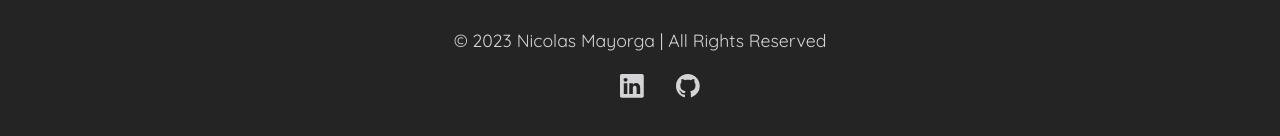
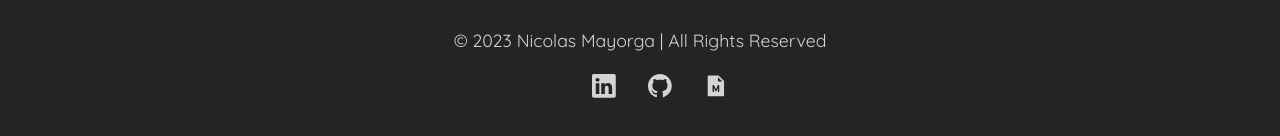
Before and after one commit to Git-Darkmoon/R-M-v1.0, a React (Vite) app: page / in a window 1280 px wide. Shown: the part 986-1122 px from the top of the page. Built offline with nearby package versions, Linux system fonts and the light colour scheme; no server answers.

Commit message:
update: Links

```diff
--- a/src/Footer.jsx
+++ b/src/Footer.jsx
@@ -1,4 +1,5 @@
 import { BsLinkedin, BsGithub } from "react-icons/bs"
+import { AiFillFileMarkdown } from "react-icons/ai"
 
 function Footer() {
   const actualYear = new Date().getFullYear()
@@ -25,6 +26,14 @@
             <BsGithub />
           </a>
         </li>
+        <li>
+          <a
+            className="footer-social__links"
+            href="https://github.com/Git-Darkmoon"
+          >
+            <AiFillFileMarkdown />
+          </a>
+        </li>
       </ul>
     </footer>
   )
```
